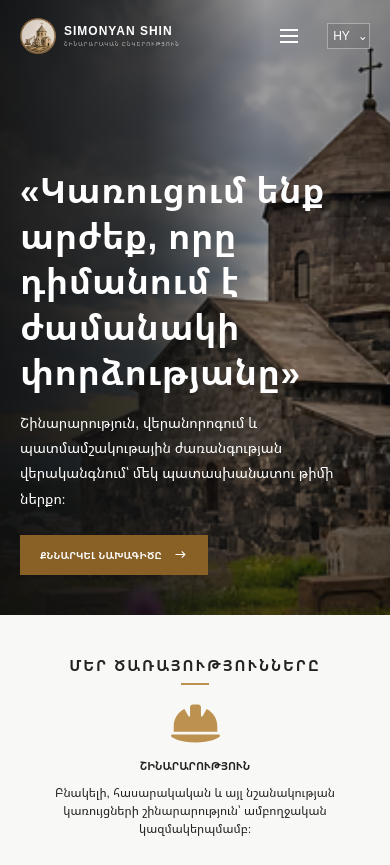
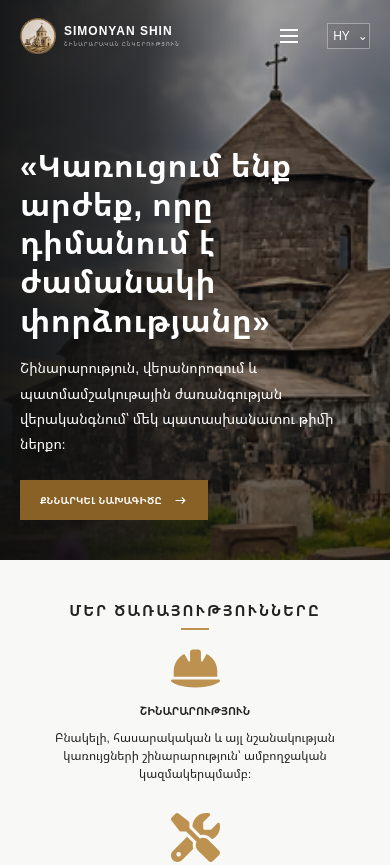
Before and after one commit to ScriptForgeCraft/simonyanshin, a website built with Vite: page index.html in a window 390 px wide. Shown: the top 865 px of the page. Built offline with nearby package versions, Linux system fonts and the light colour scheme.

Commit message:
style: adjust hero section dimensions and typography for improved layout

```diff
--- a/src/style.css
+++ b/src/style.css
@@ -868,16 +868,17 @@ svg {
     display: none;
   }
   .hero {
-    min-height: 600px;
+    min-height: 560px;
   }
   .hero-media img {
-    object-position: 63% center;
+    object-position: 72% center;
   }
   .hero-content {
-    padding-top: 168px;
+    padding-top: 148px;
   }
   .hero h1 {
-    font-size: clamp(28px, 9vw, 38px);
+    font-size: clamp(27px, 8vw, 32px);
+    line-height: 1.24;
     overflow-wrap: anywhere;
   }
   .hero-description {
@@ -985,7 +986,7 @@ svg {
     display: none;
   }
   .hero {
-    min-height: 575px;
+    min-height: 550px;
   }
 }
 
```
